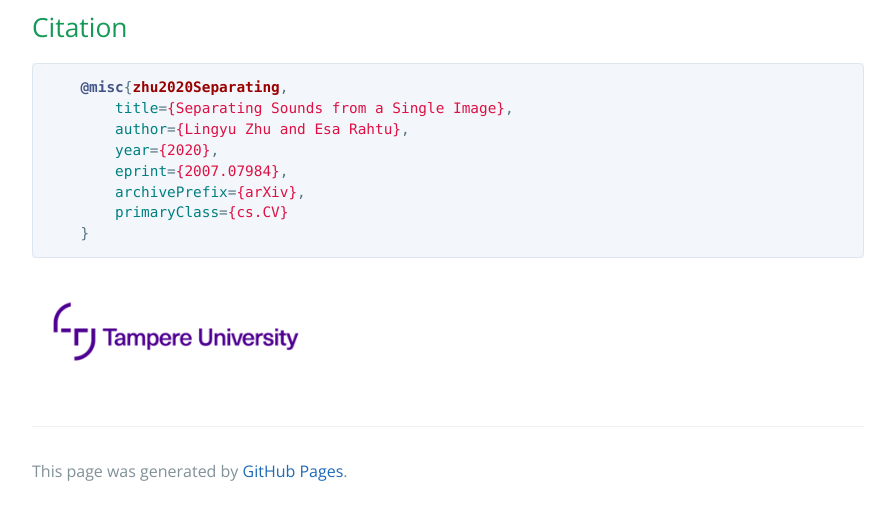
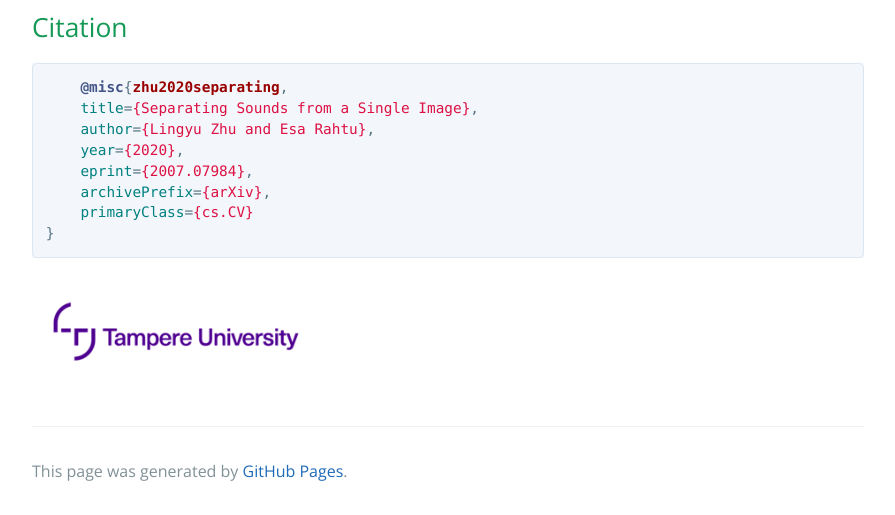
Before and after one commit to ly-zhu/ly-zhu.github.io, a Jekyll site: the page built from separating-sounds-from-single-image.md, in a window 1280 px wide and 900 px high, scrolled down 4712 px, cut to the strip 385-900 px from the top of the window. Shown: the whole strip, without its empty margins (192-1087 px from the left). Built offline with Jekyll 4.4.1, drawn with Linux system fonts in a browser that asks for light colours.

Commit message:
separating sounds from a single image citation is updated

````diff
--- a/separating-sounds-from-single-image.md
+++ b/separating-sounds-from-single-image.md
@@ -56,14 +56,14 @@ We take the framework of A(Res-50) + S(DV3P) as an example to visualize the lear
 
 ## Citation
 ```bibtex
-    @misc{zhu2020Separating,
-        title={Separating Sounds from a Single Image},
-        author={Lingyu Zhu and Esa Rahtu},
-        year={2020},
-        eprint={2007.07984},
-        archivePrefix={arXiv},
-        primaryClass={cs.CV}
-    }
+    @misc{zhu2020separating,
+    title={Separating Sounds from a Single Image},
+    author={Lingyu Zhu and Esa Rahtu},
+    year={2020},
+    eprint={2007.07984},
+    archivePrefix={arXiv},
+    primaryClass={cs.CV}
+}
 ```
 
 <img src="images/logo_tau.png" width="288">
````
